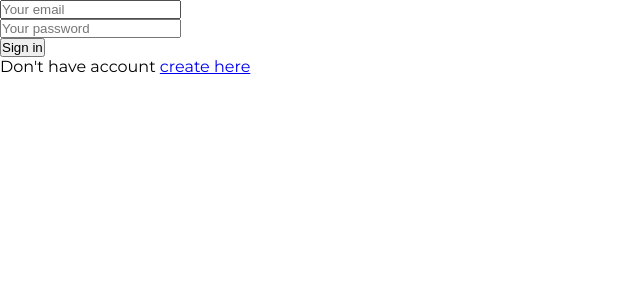
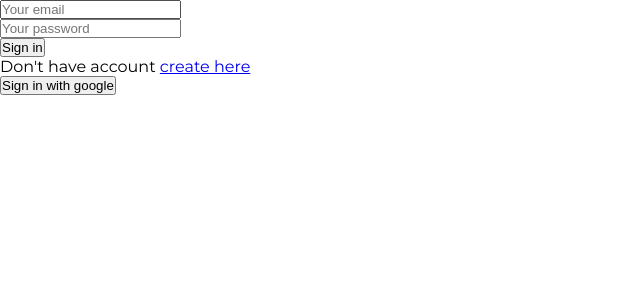
Before and after one commit to PrzemyslawMM/chat-app, a React (Create React App) app: page / in a window 1280 px wide. Shown: the top 300 px of the page, without its empty margins (0-640 px from the left). Built offline with nearby package versions, Linux system fonts and the light colour scheme; no server answers.

Commit message:
Fix first message on chat and add google login

```diff
--- a/src/components/atoms/chatMessages/chatMessage.tsx
+++ b/src/components/atoms/chatMessages/chatMessage.tsx
@@ -1,8 +1,6 @@
 import React from 'react';
 import styled from 'styled-components';
 import { getAuth } from 'firebase/auth';
-import { useCollectionData } from 'react-firebase-hooks/firestore';
-import { collection, getFirestore } from 'firebase/firestore';
 
 type ChatMessageProps = {
   message: string;
--- a/src/components/atoms/inputMessage/inputMessage.tsx
+++ b/src/components/atoms/inputMessage/inputMessage.tsx
@@ -115,7 +115,7 @@ const inputMessage: React.FC<{}> = () => {
       </InputMessage>
       <SendButton
         color="secondary"
-        variant="outlined"
+        variant="text"
         size="small"
         onClick={handleOnClick}
       >
--- a/src/components/organisms/chat/chat.tsx
+++ b/src/components/organisms/chat/chat.tsx
@@ -24,9 +24,10 @@ const Chat: React.FC<{}> = () => {
   const [value] = useCollectionData(queryRef, {
     snapshotListenOptions: { includeMetadataChanges: true },
   });
+
   return (
     <Wrapper>
-      {!value ? (
+      {value?.length === 0 || !value ? (
         <p>Welcome on chat! Type for new message</p>
       ) : (
         value.map((values) => (
--- a/src/pages/login.tsx
+++ b/src/pages/login.tsx
@@ -8,6 +8,7 @@ import {
 } from 'firebase/auth';
 import { Link, useNavigate } from 'react-router-dom';
 import styled from 'styled-components';
+import { addDoc, collection, getFirestore } from 'firebase/firestore';
 
 type LoginProps = {};
 
@@ -23,6 +24,7 @@ const Login: React.FC<LoginProps> = () => {
   const [authing, setAuthing] = useState(false);
   const email = useRef<HTMLInputElement>(null);
   const password = useRef<HTMLInputElement>(null);
+  const db = getFirestore();
 
   const AuthCheck = useMemo(() => {
     return onAuthStateChanged(auth, (user) => {
@@ -36,17 +38,22 @@ const Login: React.FC<LoginProps> = () => {
     AuthCheck();
   }, [auth]);
 
-  // const signInWithGoogle = async () => {
-  //   setAuthing(true);
+  const signInWithGoogle = async () => {
+    setAuthing(true);
 
-  //   signInWithPopup(auth, new GoogleAuthProvider())
-  //     .then((response) => {
-  //       navigate('/main');
-  //     })
-  //     .catch(() => {
-  //       setAuthing(false);
-  //     });
-  // };
+    signInWithPopup(auth, new GoogleAuthProvider())
+      .then((response) => {
+        addDoc(collection(db, 'users'), {
+          displayName: response.user.displayName,
+          uid: response.user.uid,
+        }).then(() => {
+          navigate('/main');
+        });
+      })
+      .catch(() => {
+        setAuthing(false);
+      });
+  };
 
   const signIn = async () => {
     signInWithEmailAndPassword(
@@ -72,13 +79,13 @@ const Login: React.FC<LoginProps> = () => {
       <p>
         Don&apos;t have account <Link to="/register">create here</Link>
       </p>
-      {/* <button
+      <button
         type="button"
         onClick={() => signInWithGoogle()}
         disabled={authing}
       >
         Sign in with google
-      </button> */}
+      </button>
     </Wrapper>
   );
 };
```
